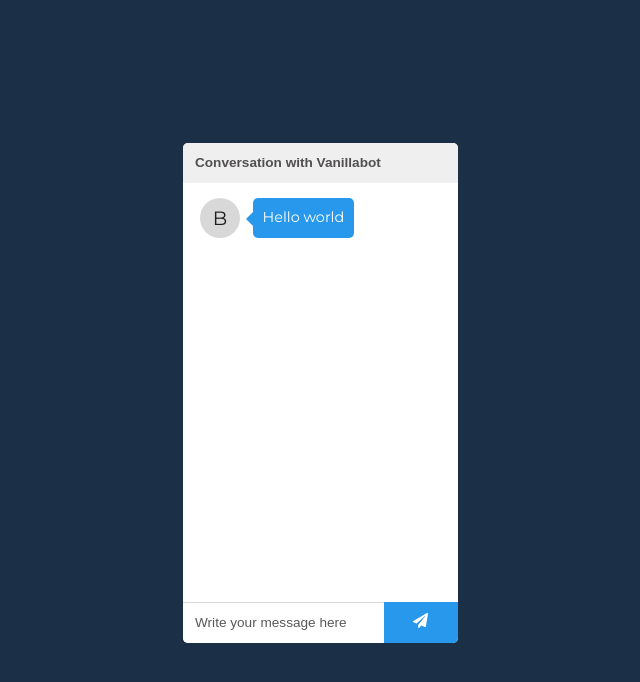
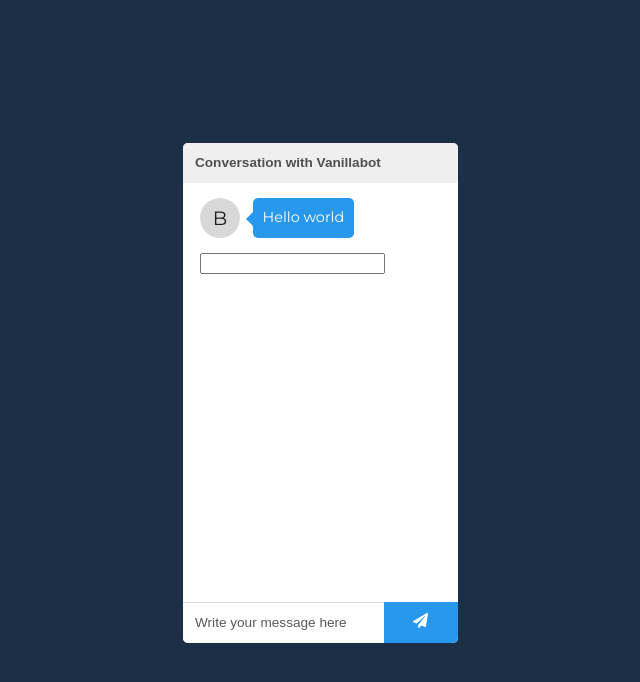
Before and after one commit to FredrikOseberg/chatbot-js, a plain HTML site: page index.html in a window 1280 px wide. Shown: the whole page, without its empty margins (320-960 px from the left). Drawn offline with Linux system fonts and the light colour scheme.

Commit message:
feat: add widgets

```diff
--- a/index.html
+++ b/index.html
@@ -14,10 +14,42 @@
     <script type="module">
      const { renderChatbot, createChatBotMessage } = window.vanillaJsChatbot;
 
+     const inputFieldWidget = (props) => {
+         const { setState } = props;
+
+         const updateInput = (e) => {
+            const value = e.target.value;
+
+            setState(prev => ({ ...prev, input: value }))
+         }
+
+         const container = document.createElement("div")
+         const input = document.createElement("input")
+         input.onchange = updateInput;
+         const output = document.createElement("div")
+         output.textContent = props.input;
+
+         container.appendChild(input);
+         container.appendChild(output);
+
+         return container;
+     }
+
     const rootEl = document.querySelector(".vanilla-chatbot");
     const config = {
         botName: "Vanillabot",
-        initialMessages: [createChatBotMessage(`Hello world`)],
+        initialMessages: [createChatBotMessage(`Hello world`, { widget: "inputFieldWidget" })],
+        state: {
+            "input": ""
+        },
+        widgets: [
+            {
+                widgetName: "inputFieldWidget",
+                widgetFunc: inputFieldWidget,
+                mapStateToProps: ["input"],
+                props: {}
+            },
+        ]
     };
         // MessageParser starter code
             class MessageParser {
--- a/src/chat/chat.js
+++ b/src/chat/chat.js
@@ -1,6 +1,12 @@
 import { createClientMessage } from "../utils.js";
 
-const renderChat = (config, state, messageParserInstance, updater) => {
+const renderChat = (
+  config,
+  state,
+  messageParserInstance,
+  updater,
+  widgetRegistry
+) => {
   const chatContainer = document.createElement("div");
   chatContainer.classList.add("vanilla-chatbot-kit-chat-container");
 
@@ -8,7 +14,9 @@ const renderChat = (config, state, messageParserInstance, updater) => {
   innerContainer.classList.add("vanilla-chatbot-kit-chat-inner-container");
 
   innerContainer.appendChild(createHeader(config));
-  innerContainer.appendChild(createMessageContainer(state.messages));
+  innerContainer.appendChild(
+    createMessageContainer(state.messages, widgetRegistry, state)
+  );
   innerContainer.appendChild(createForm(messageParserInstance, updater));
 
   chatContainer.appendChild(innerContainer);
@@ -23,7 +31,7 @@ const createHeader = (config) => {
   return header;
 };
 
-const createMessageContainer = (messages) => {
+const createMessageContainer = (messages, widgetRegistry, state) => {
   const container = document.createElement("div");
   container.classList.add("vanilla-chatbot-kit-chat-message-container");
 
@@ -31,7 +39,7 @@ const createMessageContainer = (messages) => {
     const { message, type } = mes;
 
     if (type === "bot") {
-      const botMessage = createBotChatMessage(message);
+      const botMessage = createBotChatMessage(mes, widgetRegistry, state);
       container.appendChild(botMessage);
     } else {
       const userMessage = createUserChatMessage(message);
@@ -115,7 +123,13 @@ const createUserChatMessage = (message) => {
   return container;
 };
 
-const createBotChatMessage = (message) => {
+const createBotChatMessage = (mes, widgetRegistry, state) => {
+  const { message, widget } = mes;
+
+  const outerContainer = document.createElement("div");
+  outerContainer.style.display = "flex";
+  outerContainer.style.flexDirection = "column";
+
   const container = document.createElement("div");
   container.classList.add(
     "vanilla-chatbot-kit-chat-bot-message-container"
@@ -143,7 +157,18 @@ const createBotChatMessage = (message) => {
   container.appendChild(avatarContainer);
   container.appendChild(messageContainer);
 
-  return container;
+  outerContainer.appendChild(container);
+
+  const widgetContainer = document.createElement("div");
+
+  if (widget) {
+    const widgetMarkup = widgetRegistry.getWidget(widget, state);
+    widgetContainer.appendChild(widgetMarkup);
+  }
+
+  outerContainer.appendChild(widgetContainer);
+
+  return outerContainer;
 };
 
 export default renderChat;
--- a/src/index.js
+++ b/src/index.js
@@ -1,11 +1,19 @@
 import renderChat from "./chat/chat.js";
-import { createChatBotMessage, createClientMessage } from "./utils.js";
+import {
+  createChatBotMessage,
+  createClientMessage,
+  getWidgets,
+} from "./utils.js";
 import stateManager from "./state/state.js";
+import WidgetRegistry from "./widgetRegistry/widgetRegistry.js";
 
 let current;
 
 const renderChatbot = (rootEl, config, messageParser, actionProvider) => {
-  const intialState = { messages: [...config.initialMessages] };
+  const intialState = {
+    messages: [...config.initialMessages],
+    ...config.state,
+  };
   const [state, updater, registerListeners] = stateManager(intialState);
 
   const actionProviderInstance = new actionProvider(
@@ -15,19 +23,53 @@ const renderChatbot = (rootEl, config, messageParser, actionProvider) => {
   );
   const messageParserInstance = new messageParser(actionProviderInstance);
 
+  const widgetRegistry = new WidgetRegistry(
+    updater,
+    actionProviderInstance
+  );
+  const widgets = getWidgets(config);
+  widgets.forEach((widget) => widgetRegistry.addWidget(widget));
+
   registerListeners((newState) =>
-    render(rootEl, newState, messageParserInstance, config, updater)
+    render(
+      rootEl,
+      newState,
+      messageParserInstance,
+      config,
+      updater,
+      widgetRegistry
+    )
   );
 
-  render(rootEl, state, messageParserInstance, config, updater);
+  render(
+    rootEl,
+    state,
+    messageParserInstance,
+    config,
+    updater,
+    widgetRegistry
+  );
 };
 
-const render = (rootEl, state, messageParserInstance, config, updater) => {
+const render = (
+  rootEl,
+  state,
+  messageParserInstance,
+  config,
+  updater,
+  widgetRegistry
+) => {
   if (current) {
     rootEl.removeChild(current);
   }
 
-  const chat = renderChat(config, state, messageParserInstance, updater);
+  const chat = renderChat(
+    config,
+    state,
+    messageParserInstance,
+    updater,
+    widgetRegistry
+  );
   current = chat;
   rootEl.appendChild(chat);
 };
--- a/src/utils.js
+++ b/src/utils.js
@@ -39,3 +39,15 @@ export const callIfExists = (func, ...args) => {
     return func(...args);
   }
 };
+
+export const getObject = (object) => {
+  if (typeof object === "object") return object;
+  return {};
+};
+
+export const getWidgets = (config) => {
+  if (config.widgets) {
+    return config.widgets;
+  }
+  return [];
+};
--- /dev/null
+++ b/src/widgetRegistry/widgetRegistry.js
@@ -0,0 +1,43 @@
+import { getObject } from "../utils.js";
+
+class WidgetRegistry {
+  constructor(setStateFunc, actionProvider) {
+    this.setState = setStateFunc;
+    this.actionProvider = actionProvider;
+  }
+
+  addWidget = ({ widgetName, widgetFunc, mapStateToProps, props }) => {
+    console.log("ADDING WIDGET", widgetName);
+    this[widgetName] = {
+      widget: widgetFunc,
+      props,
+      mapStateToProps,
+    };
+  };
+
+  getWidget = (widgetName, state) => {
+    const widgetObject = this[widgetName];
+
+    if (!widgetObject) return;
+
+    let props = {
+      ...getObject(widgetObject.props),
+      ...this.mapStateToProps(widgetObject.mapStateToProps, state),
+      setState: this.setState,
+      actionProvider: this.actionProvider,
+    };
+
+    return widgetObject.widget(props);
+  };
+
+  mapStateToProps = (props, state) => {
+    if (!props) return;
+
+    return props.reduce((acc, prop) => {
+      acc[prop] = state[prop];
+      return acc;
+    }, {});
+  };
+}
+
+export default WidgetRegistry;
```
